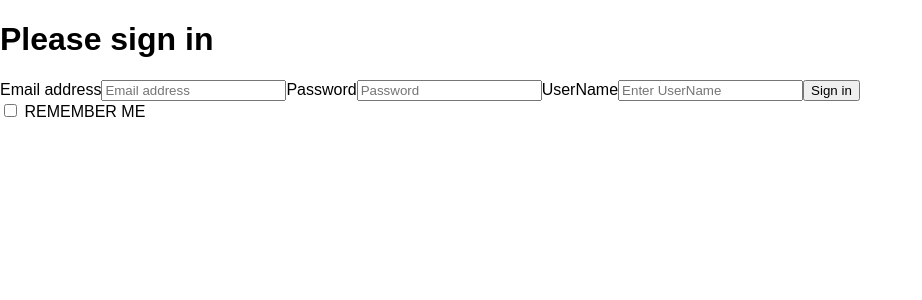
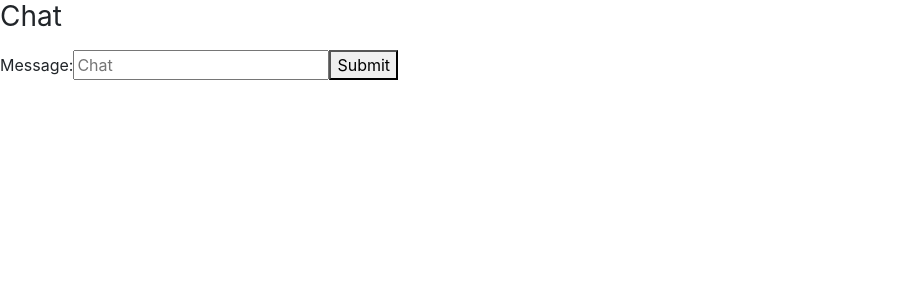
Before and after one commit to Unbelievable-Unicornfish/reactive-nutshell, a React (Create React App) app in the folder reactive-nutshell/: page / in a window 1280 px wide. Shown: the top 300 px of the page, without its empty margins (0-922 px from the left). Built offline with nearby package versions, Linux system fonts and the light colour scheme.

Commit message:
added chat form

```diff
--- a/reactive-nutshell/package.json
+++ b/reactive-nutshell/package.json
@@ -3,6 +3,7 @@
   "version": "0.1.0",
   "private": true,
   "dependencies": {
+    "bootstrap": "^4.1.2",
     "react": "^16.4.1",
     "react-bootstrap": "^0.32.1",
     "react-dom": "^16.4.1",
--- a/reactive-nutshell/src/App.js
+++ b/reactive-nutshell/src/App.js
@@ -1,11 +1,12 @@
 import React, { Component } from 'react';
 import './App.css';
 import Login from "./Login"
+import ChatList from "./ChatList"
 
 class App extends Component {
   render() {
     return (
-     <Login />
+     <ChatList />
     );
   }
 }
--- /dev/null
+++ b/reactive-nutshell/src/Chat.js
@@ -0,0 +1,24 @@
+import React from "react"
+import { Link } from "react-router-dom"
+import "bootstrap/dist/css/bootstrap.min.css"
+
+
+export default props => {
+    return (
+        <div className="card" style={{ width: `18rem` }}>
+            <div className="card-body">
+                <h5 className="card-title">
+                    {props.children}
+                </h5>
+                <p className="card-text">{props.message.message}</p>
+                {/* {
+                    <Link to={`/messages/${props.messages.id}`}
+                        className="card-link">
+                        Details
+                    </Link>
+                }
+                <a href="./messages" onClick={() => props.checkOutMessages(props.message.id)}>Delete</a> */}
+            </div>
+        </div>
+    )
+}
--- /dev/null
+++ b/reactive-nutshell/src/ChatList.js
@@ -0,0 +1,80 @@
+import React, { Component } from 'react'
+import Chat from "./Chat"
+
+export default class ChatList extends Component {
+    state = {
+        messages: []
+    }
+
+    // componentDidMount() {
+    //     fetch("http://localhost:5002/messages")
+    //         .then(e => e.json())
+    //         .then(messages => this.setState({ messages: messages }))
+    // }
+
+
+    messageFormInput = (event) => {
+        const stateToChange = {}
+            stateToChange[event.target.id] = event.target.value
+            console.log("stateToChange", stateToChange)
+            this.setState(stateToChange)
+            console.log("this.state", this.state)
+    }
+
+    addMessage (event){
+        event.preventDefault()
+        const newObject = {name: this.state.name, dueDate: this.state.dueDate}
+        fetch("http://localhost:5002/messages", {
+            method: "POST",
+            headers: {"Content-Type": "application/json"},
+            body: JSON.stringify(newObject)
+        })
+    }
+
+    checkOutMessage = (messageId) => {
+        // Delete the specified chat from the API
+        fetch(`http://localhost:5002/messages/${messageId}`, {
+            method: "DELETE"
+        })
+            // When DELETE is finished, retrieve the new list of chat
+            .then(() => {
+                // Remember you HAVE TO return this fetch to the subsequenet `then()`
+                return fetch("http://localhost:5002/messages")
+            })
+            // Once the new array of messages are retrieved, set the state
+            .then(a => a.json())
+            .then(chatList => {
+                this.setState({
+                    messages: chatList
+                })
+            })
+    }
+
+    render() {
+        return (
+            <React.Fragment>
+                <form onSubmit={this.addMessage.bind(this)}>
+                    <h1 className="h3 mb-3 font-weight-normal">Chat</h1>
+                    <label htmlFor="MessageName">
+                        Message:
+                </label>
+                    <input onChange={this.messageFormInput} type="text"
+                        id="TaskName"
+                        placeholder="Chat"
+                        required="" autoFocus="" />
+                    <button type="submit">
+                        Submit
+                </button>
+                </form>
+                {
+                    this.state.messages.map(message =>
+                        <Chat key={message.id}
+                            message={message}
+                            checkOutMessage={this.checkOutMessage}
+                        />
+                    )
+                }
+            </React.Fragment>
+        )
+    }
+}
```
Also changed, not shown: 1 other file (tests, documents, lock files or other folders).
